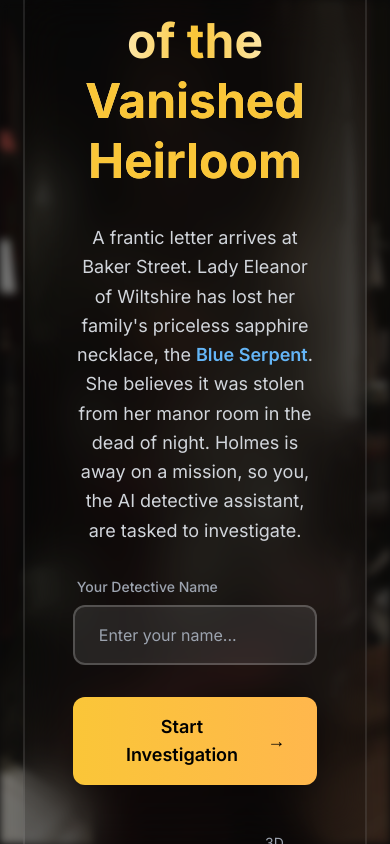
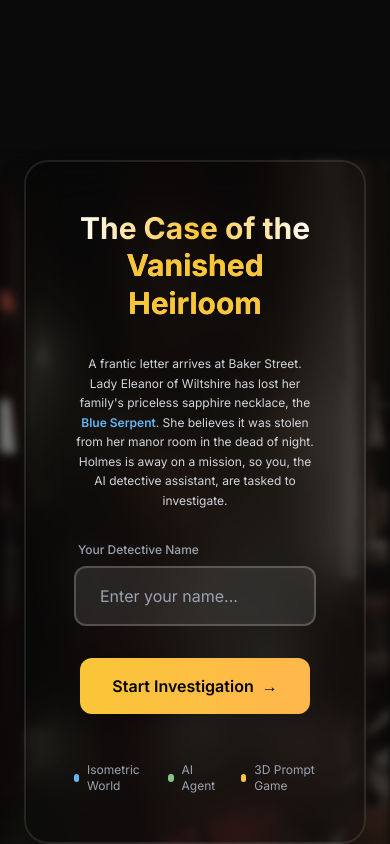
Before and after one commit to dlsl-animodev/codekada-hackathon, a Next.js app: page / in a window 390 px wide. Built offline with nearby package versions, Linux system fonts and the light colour scheme.

Commit message:
feat: responsive

```diff
--- a/src/app/ending/page.tsx
+++ b/src/app/ending/page.tsx
@@ -19,22 +19,22 @@ export default function EndingPage() {
                 className="w-screen h-screen mb-8 absolute z-[-1] brightness-50 blur-sm"
             />
 
-            <div className="bg-gradient-to-br from-black/20 to-black/20 backdrop-blur-xl border-2 border-white/10 shadow-2xl p-6 rounded-2xl max-w-4xl flex flex-col items-center justify-center">
-                <h1 className="text-center text-5xl md:text-6xl font-bold bg-gradient-to-r from-white via-[#FAC638] to-white bg-clip-text text-transparent leading-tight mb-2">
+            <div className="bg-gradient-to-br from-black/20 to-black/20 backdrop-blur-xl border-2 border-white/10 shadow-2xl p-8 rounded-2xl max-w-4xl flex flex-col items-center justify-center">
+                <h1 className="text-center text-3xl sm:text-5xl md:text-6xl font-bold bg-gradient-to-r from-white via-[#FAC638] to-white bg-clip-text text-transparent leading-tight mb-2">
                     The Case of the
                     <br />
                     <span className="text-[#FAC638]">Vanished Heirloom</span>
                 </h1>
-                <p className="text-lg max-w-2xl leading-relaxed mb-8">
+                <p className="text-xs sm:text-base md:text-lg max-w-2xl leading-relaxed mb-8">
                     Congratulations, Detective! The mystery has been solved, the
                     Blue Serpent recovered, and justice restored to Lady
                     Eleanor's manor.
                 </p>
                 <div>
-                    <h2 className="text-2xl font-semibold mb-3">
+                    <h2 className="text-lg md:text-2xl font-semibold mb-3">
                         Thank You for Playing
                     </h2>
-                    <p className="text-base text-slate-200">
+                    <p className="text-xs md:text-base text-slate-200">
                         This interactive investigation was created to showcase
                         how{" "}
                         <span className="font-medium text-blue-400">
@@ -54,7 +54,7 @@ export default function EndingPage() {
                     {" "}
                     Github Link
                 </Link>
-                <p>By x-03 from De La Salle Lipa :D</p>
+                <p className="text-xs md:text-base">By x-03 from De La Salle Lipa :D</p>
                 <Link href={"/game"} className="mt-8">
                     <Button className="px-8 py-4 text-lg font-semibold bg-gradient-to-r from-[#FAC638] to-[#FFB74D] hover:from-[#FFB74D] hover:to-[#FAC638] text-black rounded-xl shadow-lg hover:shadow-[#FAC638]/50 transform hover:scale-105 transition-all duration-300 flex items-center gap-2">
                         Play Again
--- a/src/components/landing-page/first-page.tsx
+++ b/src/components/landing-page/first-page.tsx
@@ -97,7 +97,7 @@ export default function FirstPage({ setPage }: FirstPageProps) {
     }, []);
 
     return (
-        <div className="relative h-dvh w-full overflow-hidden">
+        <div className="relative h-dvh w-full pt-[10rem] sm:pt-[0rem] sm:overflow-hidden">
             {/* Animated Background Canvas */}
             <Image
                 src={HeroImage}
@@ -109,7 +109,7 @@ export default function FirstPage({ setPage }: FirstPageProps) {
             <div className="relative z-10 h-full max-w-6xl mx-auto flex flex-col items-center justify-center px-6">
                 <div className="flex flex-col items-center justify-center gap-8 p-12 rounded-3xl bg-gradient-to-br from-black/20 to-black/20 backdrop-blur-xl border-2 border-white/10 shadow-2xl max-w-3xl transform  transition-transform duration-300">
                     {/* Title with modern styling */}
-                    <h1 className="text-center text-5xl md:text-6xl font-bold bg-gradient-to-r from-white via-[#FAC638] to-white bg-clip-text text-transparent leading-tight">
+                    <h1 className="text-center text-3xl sm:text-5xl md:text-6xl font-bold bg-gradient-to-r from-white via-[#FAC638] to-white bg-clip-text text-transparent leading-tight">
                         The Case of the
                         <br />
                         <span className="text-[#FAC638]">
@@ -118,7 +118,7 @@ export default function FirstPage({ setPage }: FirstPageProps) {
                     </h1>
 
                     {/* Description */}
-                    <p className="text-center text-lg md:text-xl text-gray-300 leading-relaxed max-w-2xl">
+                    <p className="text-center text-xs sm:text-lg md:text-xl text-gray-300 leading-relaxed max-w-2xl">
                         A frantic letter arrives at Baker Street. Lady Eleanor
                         of Wiltshire has lost her family's priceless sapphire
                         necklace, the{" "}
@@ -132,7 +132,7 @@ export default function FirstPage({ setPage }: FirstPageProps) {
 
                     {/* Input with modern styling */}
                     <div className="w-full max-w-md">
-                        <label className="block text-sm font-medium text-gray-400 mb-2 ml-1">
+                        <label className="block text-xs font-medium text-gray-400 mb-2 ml-1">
                             Your Detective Name
                         </label>
                         <input
@@ -149,7 +149,7 @@ export default function FirstPage({ setPage }: FirstPageProps) {
                         onClick={() => {
                             setPage(1);
                         }}
-                        className="px-8 py-4 text-lg font-semibold bg-gradient-to-r from-[#FAC638] to-[#FFB74D] hover:from-[#FFB74D] hover:to-[#FAC638] text-black rounded-xl shadow-lg hover:shadow-[#FAC638]/50 transform hover:scale-105 transition-all duration-300 flex items-center gap-2"
+                        className="px-8 py-4 font-semibold bg-gradient-to-r from-[#FAC638] to-[#FFB74D] hover:from-[#FFB74D] hover:to-[#FAC638] text-black rounded-xl shadow-lg hover:shadow-[#FAC638]/50 transform hover:scale-105 transition-all duration-300 flex items-center gap-2"
                     >
                         Start Investigation
                         <span className="group-hover:translate-x-1 transition-transform duration-300">
@@ -158,7 +158,7 @@ export default function FirstPage({ setPage }: FirstPageProps) {
                     </Button>
 
                     {/* Feature hints */}
-                    <div className="flex gap-6 mt-4 text-sm text-gray-400">
+                    <div className="flex gap-6 mt-4 text-xs md:text-sm text-gray-400">
                         <span className="flex items-center gap-2">
                             <span className="w-2 h-2 rounded-full bg-[#64B5F6]"></span>
                             Isometric World
--- a/src/components/landing-page/second-page.tsx
+++ b/src/components/landing-page/second-page.tsx
@@ -13,17 +13,17 @@ interface SecondPageProps {
 
 export default function SecondPage({ setPage }: SecondPageProps) {
     return (
-        <div className="flex flex-col items-center justify-center h-dvh gap-10 mx-10">
+        <div className="flex flex-col items-center justify-center h-dvh gap-10 mx-10 ">
             <Image
                 src={GameImage}
                 alt="Game Illustration"
                 className="w-screen h-screen mb-8 absolute z-[-1] brightness-50 blur-sm"
             />
 
-            <h1 className="bg-gradient-to-r from-white via-[#FAC638] to-white bg-clip-text text-transparent font-bold leading-tight text-6xl">
+            <h1 className="bg-gradient-to-r mt-[20rem] sm:mt-[4rem] from-white via-[#FAC638] to-white bg-clip-text text-transparent font-bold leading-tight text-2xl sm:text-3xl md:text-4xl lg:text-6xl text-center">
                 Here are the instructions to solve the case!
             </h1>
-            <ul className="grid grid-cols-3 gap-6">
+            <ul className="grid grid-cols-1 md:grid-cols-2 lg:grid-cols-3 gap-6">
                 <InstructionItem number="1">
                     In this game, you control the AI agent by giving it
                     instructions, either through text or voice.
@@ -42,7 +42,7 @@ export default function SecondPage({ setPage }: SecondPageProps) {
                     onClick={() => {
                         setPage(1);
                     }}
-                    className="px-8 py-4 text-lg font-semibold bg-gradient-to-r from-[#FAC638] to-[#FFB74D] hover:from-[#FFB74D] hover:to-[#FAC638] text-black rounded-xl shadow-lg hover:shadow-[#FAC638]/50 transform hover:scale-105 transition-all duration-300 flex items-center gap-2"
+                    className="px-8 mb-[10rem] sm:mb-[4rem] py-4 text-lg font-semibold bg-gradient-to-r from-[#FAC638] to-[#FFB74D] hover:from-[#FFB74D] hover:to-[#FAC638] text-black rounded-xl shadow-lg hover:shadow-[#FAC638]/50 transform hover:scale-105 transition-all duration-300 flex items-center gap-2"
                 >
                     Let's Begin!
                     <span className="group-hover:translate-x-1 transition-transform duration-300">
@@ -65,7 +65,7 @@ function InstructionItem({ number, children }: InstructionItem) {
             <div className="text-neutral-500 font-extrabold text-lg">
                 {number}
             </div>
-            <p className="text-xl font-medium">{children}</p>
+            <p className="text-xs sm:text-base lg:text-xl font-medium">{children}</p>
         </li>
     );
 }
```
